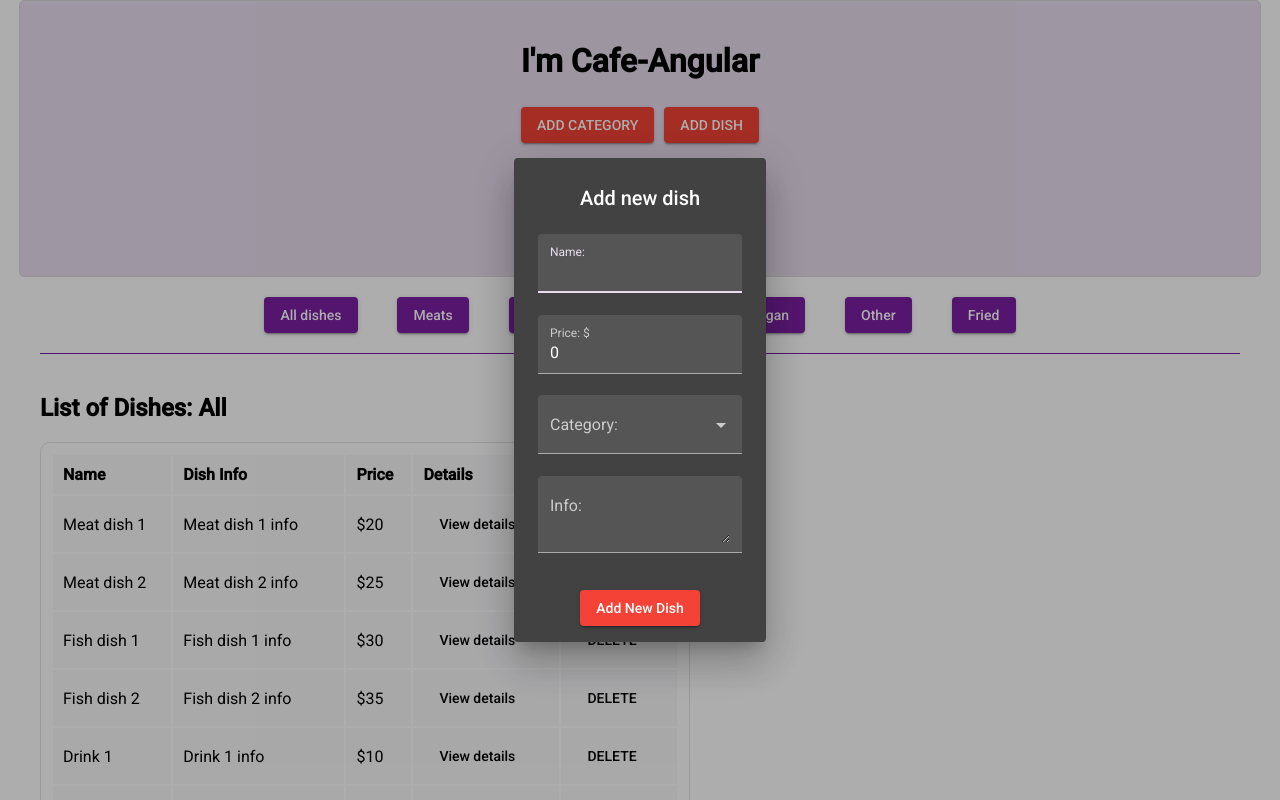
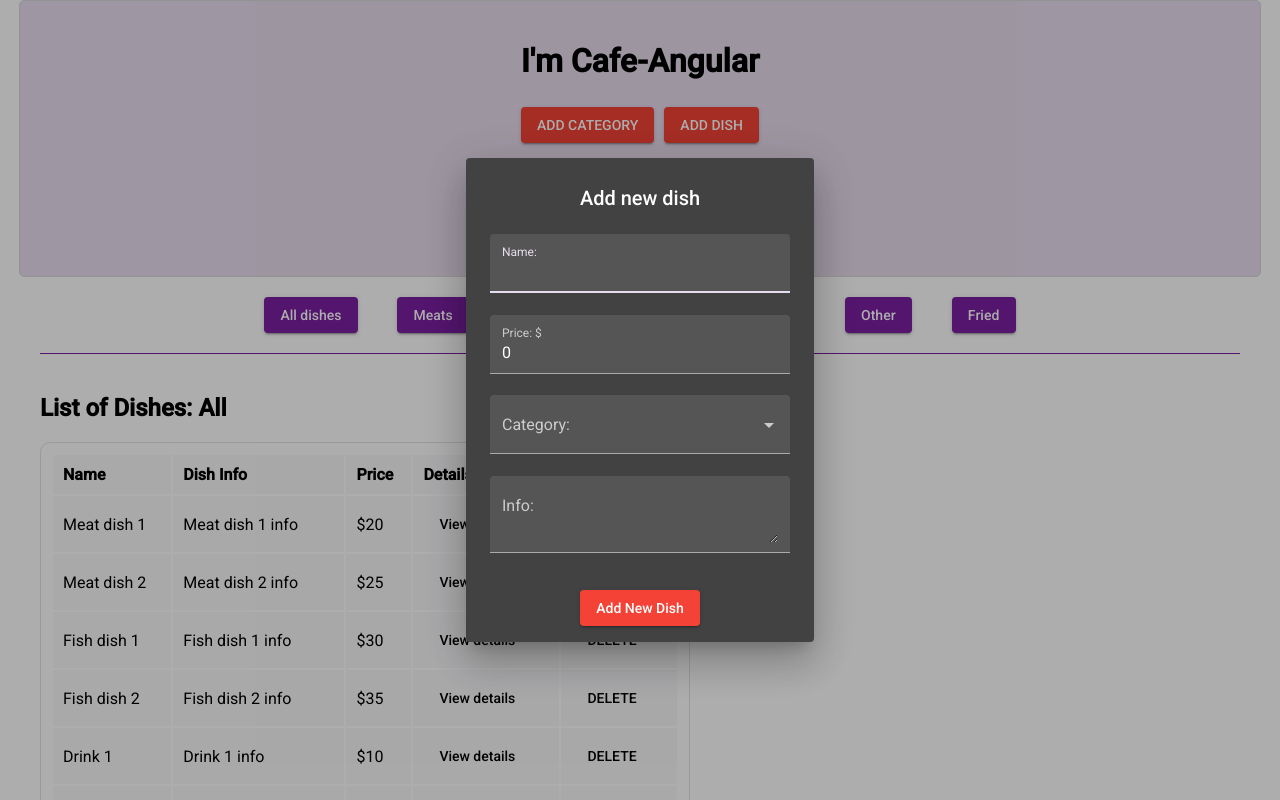
Before and after one commit to anna-manorik/cafe-angular, an Angular app in the folder cafe-angular/: page / in a window 1280 px wide. Both pictures are taken after typing "Sample" into the empty fields and a click on the button "ADD DISH". Built offline with nearby package versions, Linux system fonts and the light colour scheme; data requests are answered from the project's data file.

Commit message:
Update dish-adding-modal.component.css

```diff
--- a/cafe-angular/src/app/menu/dialogs/dish-adding-modal/dish-adding-modal.component.css
+++ b/cafe-angular/src/app/menu/dialogs/dish-adding-modal/dish-adding-modal.component.css
@@ -9,9 +9,14 @@
 .dish-adding-modal-inputs {
   display: flex;
   flex-direction: column;
+  width: 300px;
 }
 
 ::ng-deep .mat-focused .mat-form-field-label {
+  color: #e8ddee !important;
+}
+
+::ng-deep .mat-focused .mat-form-field-caret {
   color: #e8ddee !important;
 }
 
```
